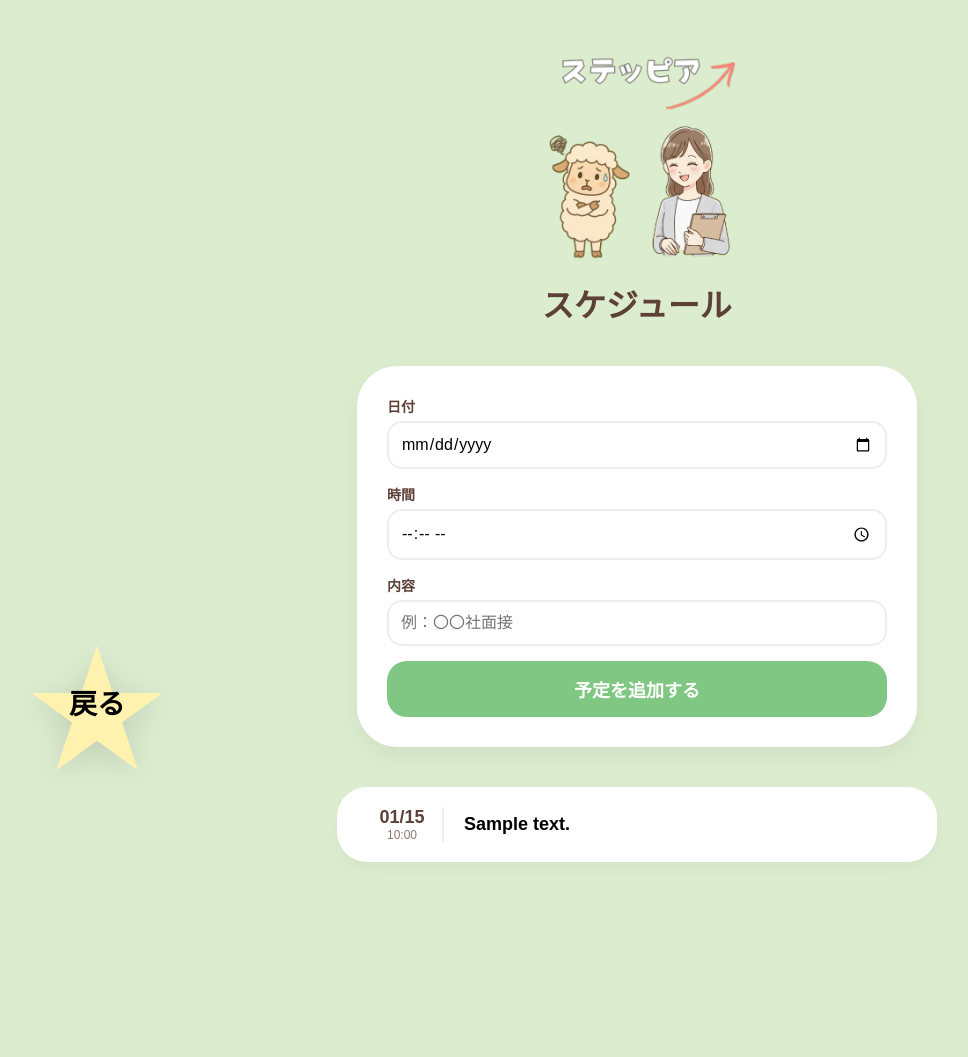
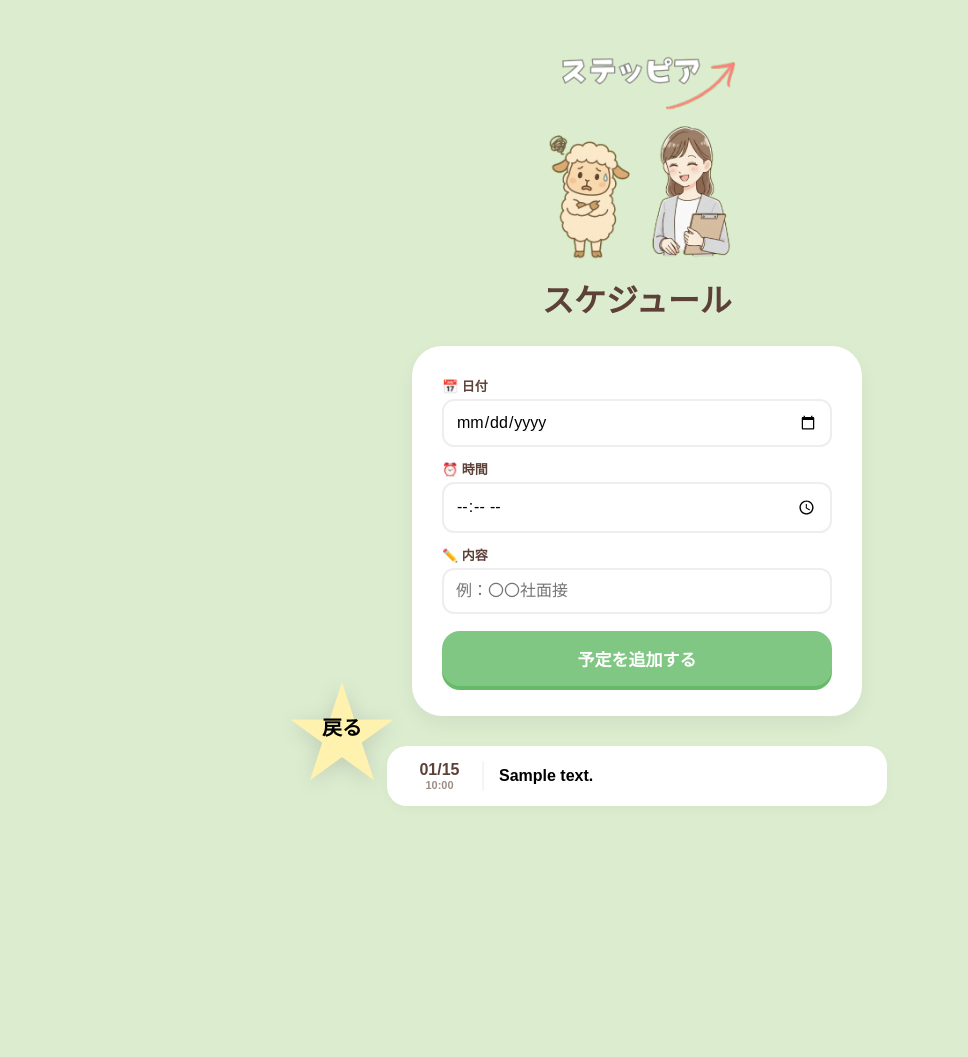
Before and after one commit to nana19820227/steppia_project, a Django app: page /schedule/ in a window 1280 px wide. Shown: the whole page, without its empty margins (3-971 px from the left). After the commit the page ends 806 px from the top, so only its background shows below. Run offline with Django 5.2, Linux system fonts and the light colour scheme; a user stored in the database is signed in; tables that the repository leaves empty hold one stand-in row (values such as "Sample post"); some web fonts are replaced.

Commit message:
スケジュールページをスマホ向けにレイアウト最適化

```diff
--- a/steppia_app/templates/steppia_app/schedule.html
+++ b/steppia_app/templates/steppia_app/schedule.html
@@ -3,86 +3,97 @@
 <html lang="ja">
 <head>
     <meta charset="UTF-8">
-    <meta name="viewport" content="width=device-width, initial-scale=1.0">
+    <meta name="viewport" content="width=device-width, initial-scale=1.0, maximum-scale=1.0, user-scalable=no">
     <title>スケジュール - ステッピア</title>
     <link href="https://fonts.googleapis.com/css2?family=Zen+Maru+Gothic:wght@700;900&display=swap" rel="stylesheet">
     <style>
         :root {
-            --bg: #DCECCF; /* 統一のグリーン */
+            --bg: #DCECCF;
             --white: #FFFFFF;
             --brown: #5D4037;
-            --star-yellow: #FFF2AF; /* 統一の黄色 */
+            --star-yellow: #FFF2AF;
             --text-black: #000000;
+            --ok-green: #81C784;
         }
         body {
             background-color: var(--bg); margin: 0;
             font-family: 'Zen Maru Gothic', sans-serif; color: var(--brown);
             display: flex; flex-direction: column; align-items: center; min-height: 100vh;
-            padding-bottom: 180px;
+            /* 下部ボタンと重ならないための余白 */
+            padding: 20px 15px 150px;
+            box-sizing: border-box;
         }
 
-        /* ロゴ */
-        .app-logo { margin-top: 40px; width: 220px; height: auto; }
-        h1 { font-size: 32px; font-weight: 900; margin: 20px 0 40px; }
+        /* ロゴと見出しのサイズ調整 */
+        .app-logo { margin-top: 20px; width: 180px; height: auto; }
+        h1 { font-size: 26px; font-weight: 900; margin: 15px 0 25px; }
 
-        /* 入力フォームカード */
+        /* 入力フォーム：スマホでスリムに */
         .schedule-form {
-            background: var(--white); border-radius: 40px; padding: 30px;
-            width: 90%; max-width: 500px; margin-bottom: 40px;
-            box-shadow: 0 10px 25px rgba(0,0,0,0.05);
+            background: var(--white); border-radius: 30px; padding: 20px;
+            width: 100%; max-width: 450px; margin-bottom: 30px;
+            box-shadow: 0 8px 20px rgba(0,0,0,0.05);
+            box-sizing: border-box;
         }
-        .form-group { margin-bottom: 15px; text-align: left; }
-        .form-group label { display: block; font-weight: 900; margin-bottom: 5px; font-size: 14px; }
+        .form-group { margin-bottom: 12px; text-align: left; }
+        .form-group label { display: block; font-weight: 900; margin-bottom: 4px; font-size: 13px; }
         .form-group input {
-            width: 100%; padding: 12px; border: 2px solid #eee; border-radius: 15px;
+            width: 100%; padding: 12px; border: 2px solid #eee; border-radius: 12px;
             font-family: inherit; font-size: 16px; box-sizing: border-box;
+            outline: none; transition: 0.2s;
         }
+        .form-group input:focus { border-color: var(--ok-green); }
+
         .add-btn {
-            background: #81C784; color: white; border: none; padding: 15px;
-            width: 100%; border-radius: 20px; font-weight: 900; font-size: 18px;
-            cursor: pointer; transition: transform 0.1s;
+            background: var(--ok-green); color: white; border: none; padding: 15px;
+            width: 100%; border-radius: 18px; font-weight: 900; font-size: 17px;
+            cursor: pointer; transition: transform 0.1s; margin-top: 5px;
+            box-shadow: 0 4px 0 #66BB6A;
         }
-        .add-btn:active { transform: scale(0.96); }
+        .add-btn:active { transform: translateY(2px); box-shadow: none; }
 
         /* スケジュールリスト */
-        .schedule-list { width: 95%; max-width: 600px; }
+        .schedule-list { width: 100%; max-width: 500px; display: flex; flex-direction: column; gap: 12px; }
         .schedule-card {
-            background: var(--white); border-radius: 30px; padding: 20px 25px;
-            margin-bottom: 15px; display: flex; align-items: center; gap: 20px;
-            box-shadow: 0 8px 15px rgba(0,0,0,0.03);
+            background: var(--white); border-radius: 20px; padding: 15px 20px;
+            display: flex; align-items: center; gap: 15px;
+            box-shadow: 0 4px 12px rgba(0,0,0,0.03);
         }
-        .date-box { text-align: center; min-width: 80px; border-right: 2px solid #eee; }
-        .date-day { font-size: 18px; font-weight: 900; }
-        .date-time { font-size: 12px; opacity: 0.7; }
-        .detail-text { font-size: 18px; font-weight: 700; color: #000; }
+        .date-box { text-align: center; min-width: 65px; border-right: 2px solid #f5f5f5; padding-right: 10px; }
+        .date-day { font-size: 16px; font-weight: 900; color: var(--brown); }
+        .date-time { font-size: 11px; opacity: 0.6; font-weight: 700; }
+        .detail-text { font-size: 16px; font-weight: 900; color: #000; flex: 1; }
 
-        /* ⭐️左下の星型「戻る」ボタン（アニメーション完全版） */
-        .bottom-nav { position: fixed; bottom: 30px; left: 30px; z-index: 1000; }
+        /* ⭐️左下の戻るボタン（スマホサイズに最適化） */
+        .bottom-nav { position: fixed; bottom: 20px; left: 15px; z-index: 1000; }
         .star-link-btn {
             position: relative; display: flex; align-items: center; justify-content: center;
-            width: 140px; height: 140px; text-decoration: none;
-            -webkit-tap-highlight-color: transparent;
+            width: 85px; height: 85px; text-decoration: none;
         }
         .star-icon {
-            font-size: 140px; color: var(--star-yellow);
-            filter: drop-shadow(0 6px 15px rgba(0,0,0,0.12));
+            font-size: 85px; color: var(--star-yellow);
+            filter: drop-shadow(0 4px 10px rgba(0,0,0,0.12));
         }
         .star-text {
-            position: absolute; font-size: 28px; font-weight: 900; color: var(--text-black);
+            position: absolute; font-size: 16px; font-weight: 900; color: var(--text-black);
             top: 50%; left: 50%; transform: translate(-50%, -45%);
-            /* 🆕 文字を動かすための設定 */
-            transition: transform 0.3s cubic-bezier(0.175, 0.885, 0.32, 1.275);
+            transition: transform 0.2s cubic-bezier(0.175, 0.885, 0.32, 1.275);
         }
 
-        /* 🆕 ホバー時に文字を15度傾ける */
-        .star-link-btn:hover .star-text {
-            transform: translate(-50%, -45%) rotate(15deg);
+        .star-link-btn:active .star-text {
+            transform: translate(-40%, -60%) rotate(15deg);
         }
+        .star-link-btn:active { transform: scale(0.95); }
 
-        /* 押し込んでも「濃い黄色」にならない設定 */
-        .star-link-btn:active .star-icon {
-            color: var(--star-yellow) !important;
-            transform: scale(0.95);
+        /* タブレット・PC向けの調整 */
+        @media (min-width: 768px) {
+            h1 { font-size: 32px; }
+            .app-logo { width: 220px; }
+            .schedule-form { padding: 30px; }
+            .star-link-btn { width: 110px; height: 110px; }
+            .star-icon { font-size: 110px; }
+            .star-text { font-size: 20px; }
+            .bottom-nav { left: 50%; transform: translateX(-350px); }
         }
     </style>
 </head>
@@ -95,15 +106,15 @@
         <form method="post">
             {% csrf_token %}
             <div class="form-group">
-                <label>日付</label>
+                <label>📅 日付</label>
                 <input type="date" name="date" required>
             </div>
             <div class="form-group">
-                <label>時間</label>
+                <label>⏰ 時間</label>
                 <input type="time" name="time" required>
             </div>
             <div class="form-group">
-                <label>内容</label>
+                <label>✏️ 内容</label>
                 <input type="text" name="detail" placeholder="例：〇〇社面接" required>
             </div>
             <button type="submit" class="add-btn">予定を追加する</button>
@@ -120,7 +131,7 @@
             <div class="detail-text">{{ s.detail }}</div>
         </div>
         {% empty %}
-        <p style="text-align: center; opacity: 0.5;">予定はまだありません 🐑</p>
+        <p style="text-align: center; opacity: 0.5; font-size: 14px;">予定はまだありません 🐑</p>
         {% endfor %}
     </div>
 
```
